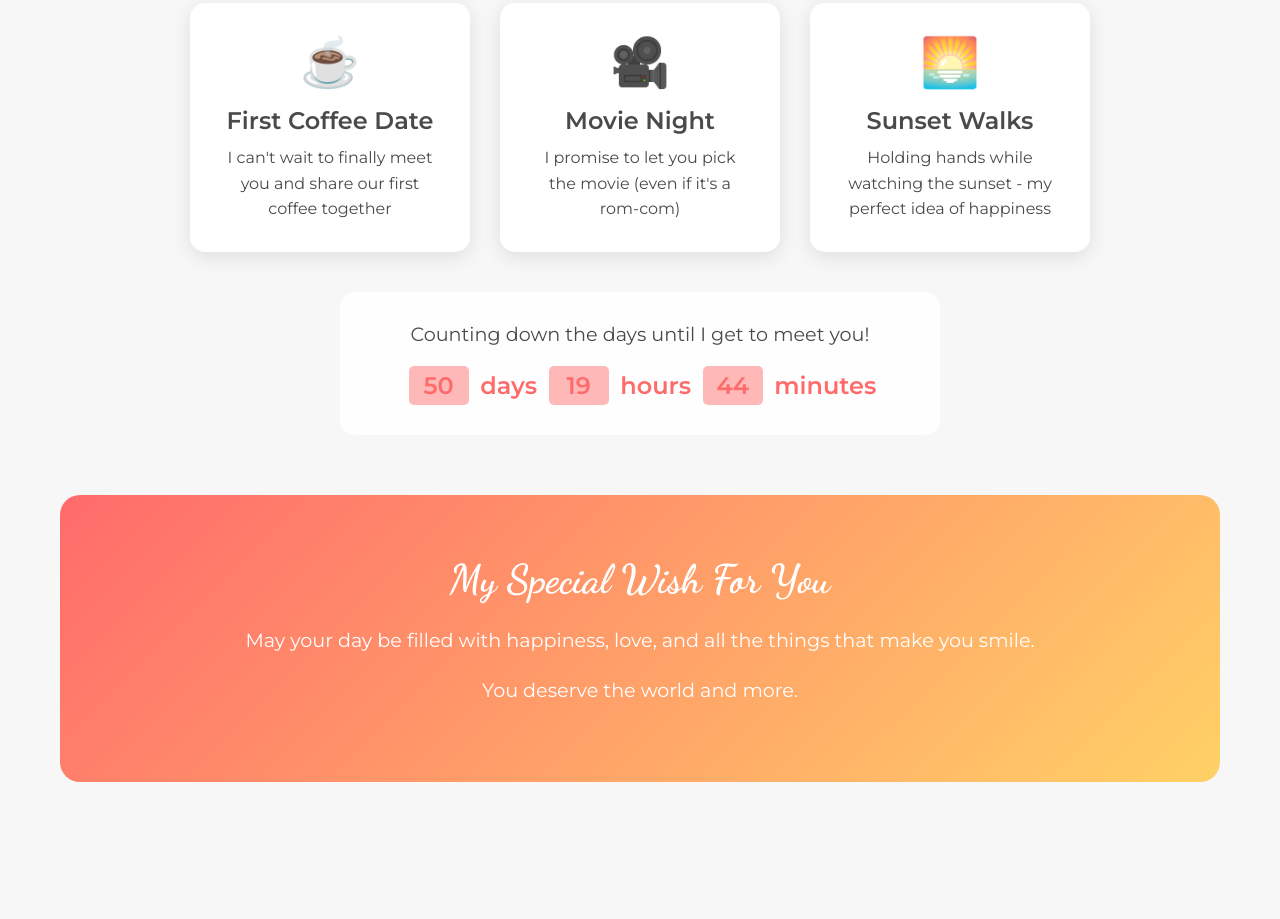
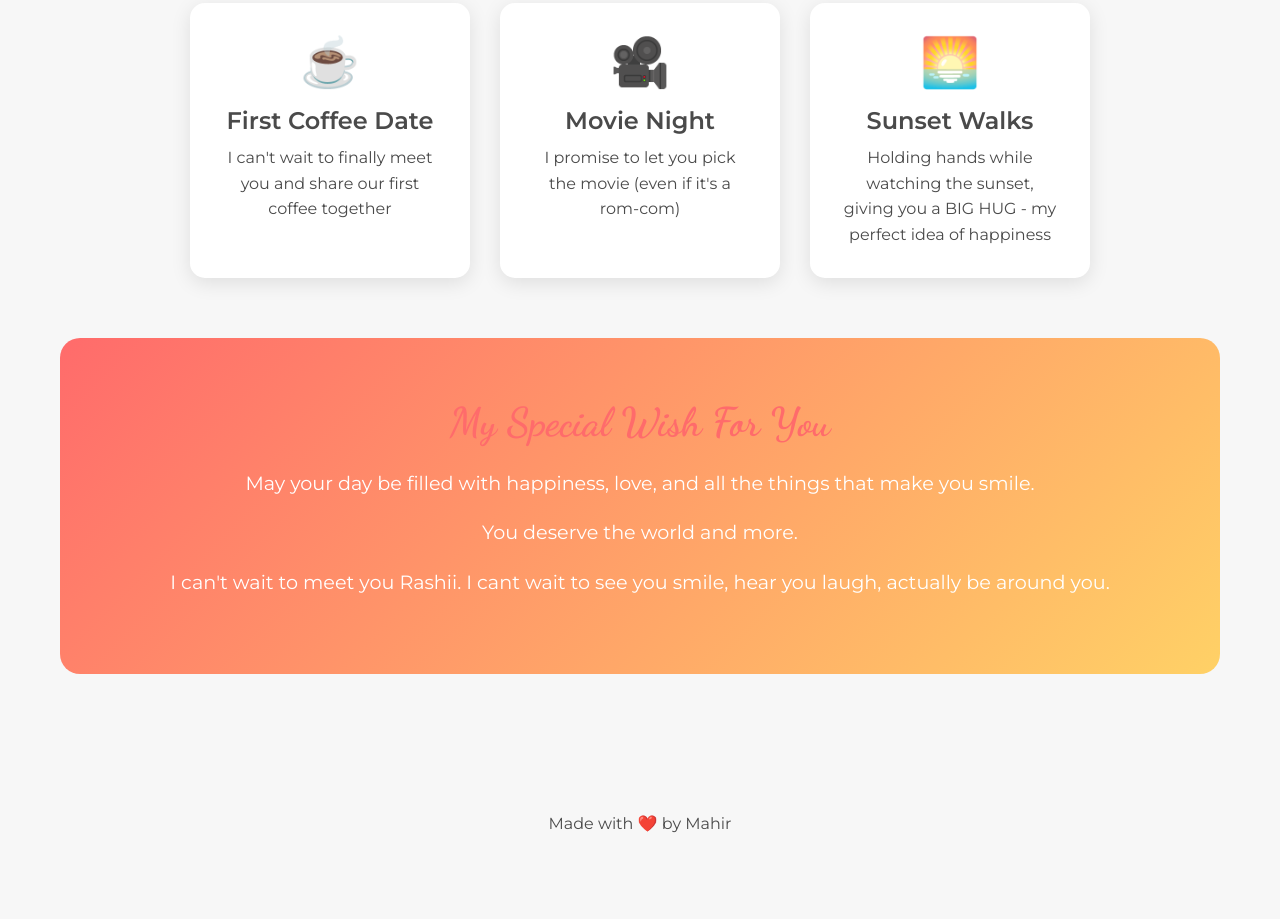
Before and after one commit to Mahir-Puri/birthday, a plain HTML site: page index.html in a window 1280 px wide. Shown: the part 796-1715 px from the top of the page. After the commit the page ends 1649 px from the top, so only its background shows below. Drawn offline with Linux system fonts and the light colour scheme.

Commit message:
Update index.html

```diff
--- a/index.html
+++ b/index.html
@@ -49,18 +49,9 @@
                 <div class="future-card">
                     <div class="future-icon">🌅</div>
                     <h3>Sunset Walks</h3>
-                    <p>Holding hands while watching the sunset - my perfect idea of happiness</p>
+                    <p>Holding hands while watching the sunset, giving you a BIG HUG - my perfect idea of happiness</p>
                 </div>
             </div>
-            <div class="countdown">
-                <p>Counting down the days until I get to meet you!</p>
-                <div class="countdown-timer">
-                    <span id="days">00</span> days
-                    <span id="hours">00</span> hours
-                    <span id="minutes">00</span> minutes
-                </div>
-            </div>
-        </section>
 
         <section class="wish-section">
             <div class="wish-container">
@@ -68,6 +59,7 @@
                 <div class="wish-content">
                     <p>May your day be filled with happiness, love, and all the things that make you smile.</p>
                     <p>You deserve the world and more.</p>
+                    <p>I can't wait to meet you Rashii. I cant wait to see you smile, hear you laugh, actually be around you.</p>
                 </div>
             </div>
         </section>
```
